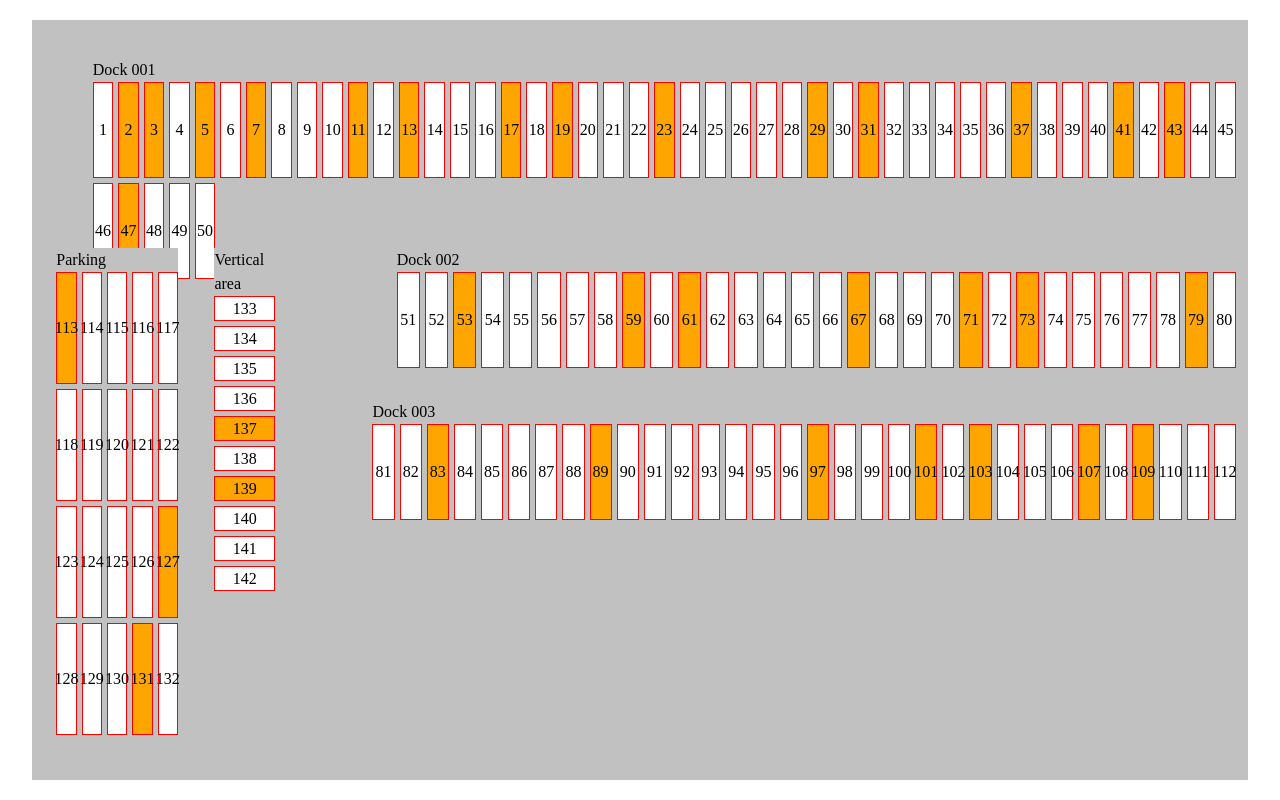
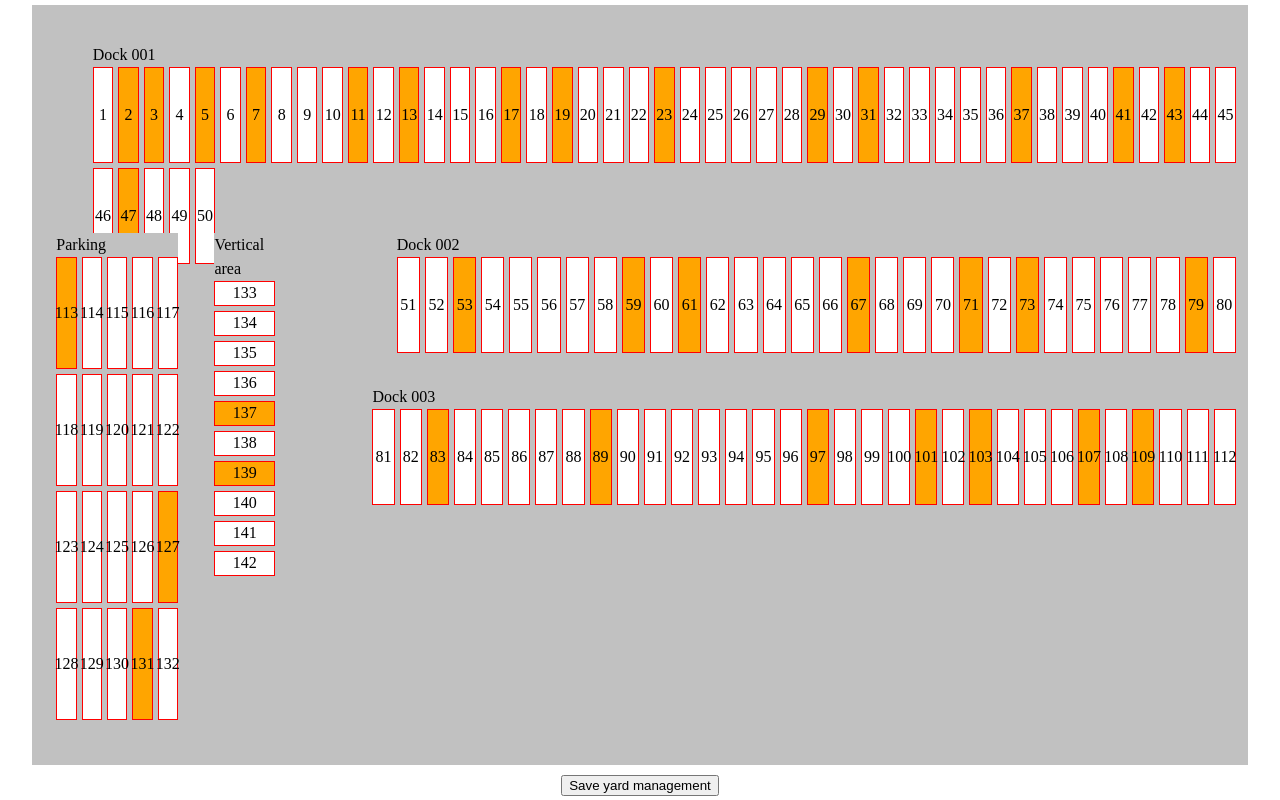
Before and after one commit to jean-dusenne/yard-playground, a Vue app: page / in a window 1280 px wide. Built offline with nearby package versions, Linux system fonts and the light colour scheme.

Commit message:
feat : save picture of yard htmlToCanvas and fileSaver dependencies added

```diff
--- a/package.json
+++ b/package.json
@@ -15,13 +15,16 @@
     "@vueuse/core": "^8.7.5",
     "axios": "^0.27.2",
     "element-plus": "^2.2.6",
+    "file-saver": "^2.0.5",
     "floating-vue": "^2.0.0-beta.17",
+    "html2canvas": "^1.4.1",
     "pinia": "^2.0.14",
     "sanitize.css": "^13.0.0",
     "vue": "^3.2.37",
     "vue-router": "^4.0.16"
   },
   "devDependencies": {
+    "@types/file-saver": "^2.0.5",
     "@types/jsdom": "16.2.14",
     "@vitejs/plugin-vue": "^2.3.3",
     "@vue/eslint-config-prettier": "7.0.0",
--- a/src/App.vue
+++ b/src/App.vue
@@ -2,10 +2,20 @@
 // This starter template is using Vue 3 <script setup> SFCs
 // Check out https://vuejs.org/api/sfc-script-setup.html#script-setup
 import YardPlayground from './components/YardPlayground.vue';
+import html2canvas from 'html2canvas';
+import { saveAs } from 'file-saver';
+
+const domScreenshot = () => {
+  html2canvas(document.querySelector('#yard')!).then(canvas => {
+    canvas.toBlob(blob => saveAs(blob as Blob, 'yard-management.png'));
+  });
+};
 </script>
 
 <template>
   <YardPlayground />
+
+  <button @click="domScreenshot">Save yard management</button>
 </template>
 
 <style lang="scss">
@@ -14,5 +24,9 @@ import YardPlayground from './components/YardPlayground.vue';
   justify-content: center;
   align-items: center;
   height: 100vh;
+  flex-direction: column;
+}
+button {
+  margin-top: 10px;
 }
 </style>
--- a/src/components/YardPlayground.vue
+++ b/src/components/YardPlayground.vue
@@ -1,5 +1,5 @@
 <template>
-  <div>
+  <div id="yard">
     <DockZone :layout="dropZoneLayout" slot-height="6rem" :counter="50" :start="0" dock-name="Dock 001" />
     <DockZone :layout="dropZoneLayout2" slot-height="6rem" :counter="30" :start="50" dock-name="Dock 002" />
     <DockZone :layout="dropZoneLayout3" slot-height="6rem" :counter="32" :start="80" dock-name="Dock 003" />
```
Also changed, not shown: 1 other file (tests, documents, lock files or other folders).
